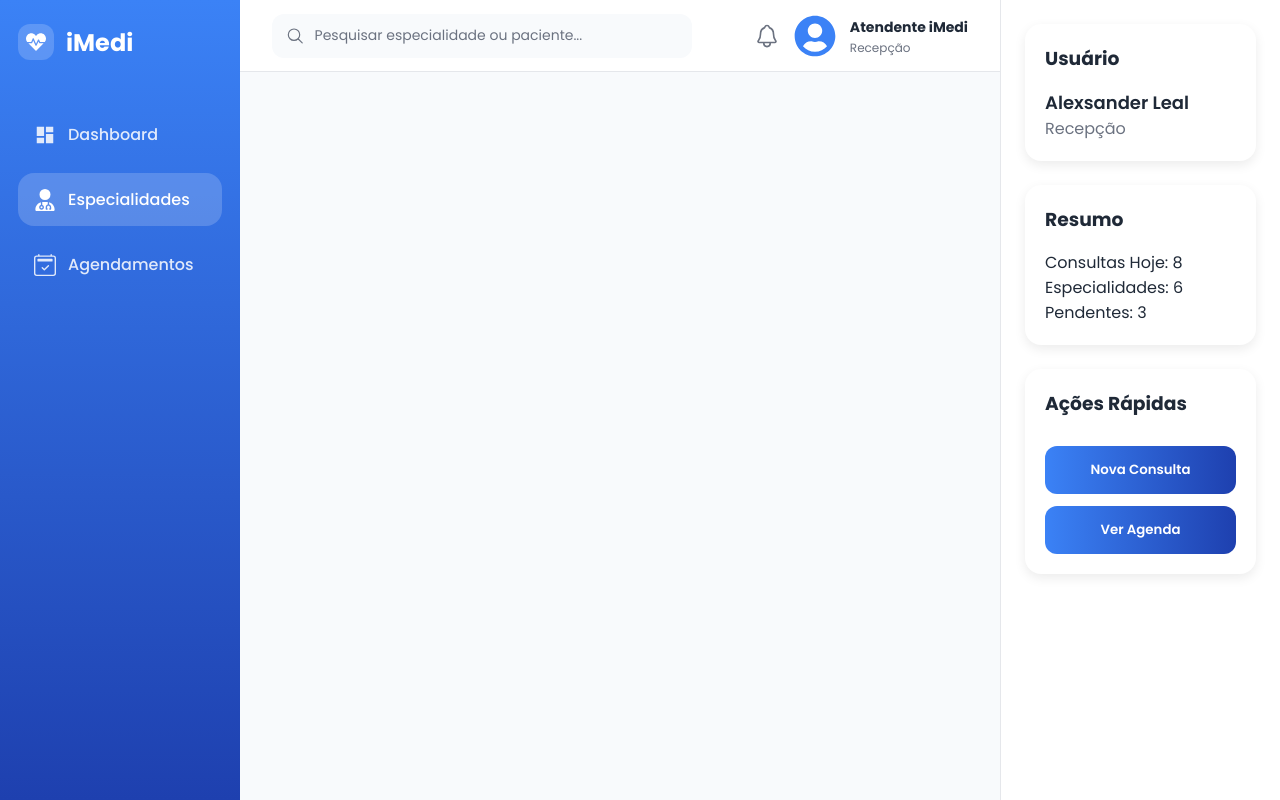
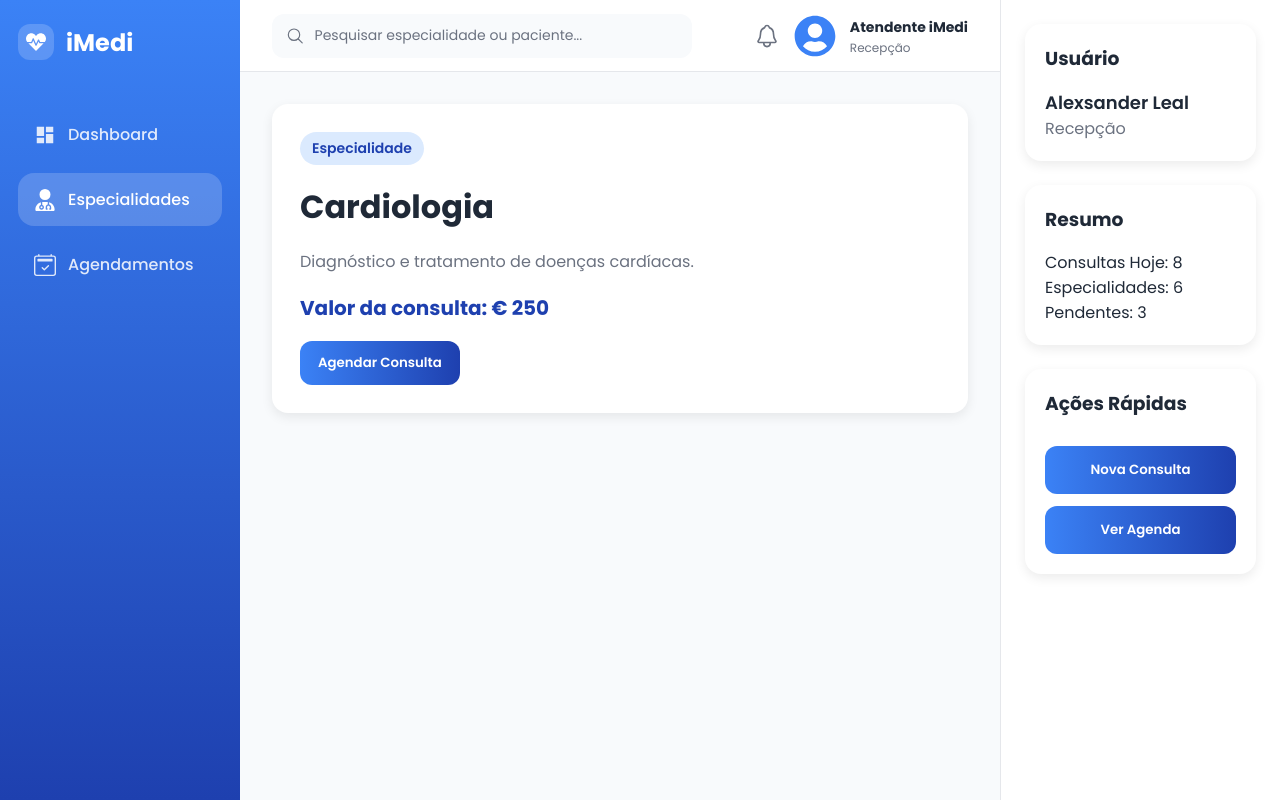
Before and after one commit to Leal86/imedi-react, a React (Vite) app: page /especialidades/1 in a window 1280 px wide. Built offline with nearby package versions, Linux system fonts and the light colour scheme.

Commit message:
Atualiza documentacao do contexto do projeto

```diff
--- a/src/App.jsx
+++ b/src/App.jsx
@@ -4,6 +4,7 @@ import MainLayout from './components/MainLayout/MainLayout'
 
 import Dashboard from './pages/Dashboard/Dashboard'
 import Especialidades from './pages/Especialidades/Especialidades'
+import EspecialidadeDetalhes from './pages/EspecialidadeDetalhes/EspecialidadeDetalhes'
 import Agendamentos from './pages/Agendamentos/Agendamentos'
 
 function App() {
@@ -12,6 +13,7 @@ function App() {
       <Routes>
         <Route path="/" element={<Dashboard />} />
         <Route path="/especialidades" element={<Especialidades />} />
+        <Route path="/especialidades/:id" element={<EspecialidadeDetalhes />} />
         <Route path="/agendamentos" element={<Agendamentos />} />
       </Routes>
     </MainLayout>
--- /dev/null
+++ b/src/pages/EspecialidadeDetalhes/EspecialidadeDetalhes.css
@@ -0,0 +1,76 @@
+.especialidade-detalhes {
+  display: flex;
+  flex-direction: column;
+  gap: 24px;
+}
+
+.especialidade-detalhes__card {
+  max-width: 720px;
+
+  padding: 28px;
+
+  display: flex;
+  flex-direction: column;
+  gap: 18px;
+
+  background-color: var(--color-white);
+
+  border-radius: var(--radius-lg);
+
+  box-shadow: var(--shadow-card);
+}
+
+.especialidade-detalhes__label {
+  width: fit-content;
+
+  padding: 6px 12px;
+
+  border-radius: 999px;
+
+  background-color: #dbeafe;
+
+  color: var(--color-primary-dark);
+
+  font-weight: 600;
+  font-size: 14px;
+}
+
+.especialidade-detalhes__card h1 {
+  font-size: 32px;
+  color: var(--color-text);
+}
+
+.especialidade-detalhes__card p {
+  color: var(--color-text-muted);
+  line-height: 1.6;
+}
+
+.especialidade-detalhes__card strong {
+  font-size: 20px;
+  color: var(--color-primary-dark);
+}
+
+.especialidade-detalhes__card button {
+  width: fit-content;
+
+  padding: 12px 18px;
+
+  border: none;
+  border-radius: var(--radius-md);
+
+  background: linear-gradient(
+    90deg,
+    var(--color-primary),
+    var(--color-primary-dark)
+  );
+
+  color: var(--color-white);
+  font-family: var(--font-main);
+  font-weight: 600;
+
+  cursor: pointer;
+}
+
+.especialidade-detalhes__card button:hover {
+  opacity: 0.92;
+}
--- /dev/null
+++ b/src/pages/EspecialidadeDetalhes/EspecialidadeDetalhes.jsx
@@ -0,0 +1,71 @@
+import './EspecialidadeDetalhes.css'
+
+import { useNavigate, useParams } from 'react-router-dom'
+
+import { especialidades } from '../../data/especialidadesData'
+
+function EspecialidadeDetalhes() {
+  const { id } = useParams()
+
+  const navigate = useNavigate()
+
+  const especialidade = especialidades.find(
+    (item) => item.id === Number(id),
+  )
+
+  if (!especialidade) {
+    return (
+      <section className="especialidade-detalhes">
+        <div className="especialidade-detalhes__card">
+          <h1>Especialidade não encontrada</h1>
+
+          <p>
+            A especialidade solicitada não existe ou foi removida.
+          </p>
+
+          <button onClick={() => navigate('/especialidades')}>
+            Voltar para especialidades
+          </button>
+        </div>
+      </section>
+    )
+  }
+
+  function handleAgendarConsulta() {
+    navigate('/agendamentos', {
+      state: {
+        especialidade: {
+          id: especialidade.id,
+          nome: especialidade.nome,
+          valor: especialidade.valor,
+        },
+      },
+    })
+  }
+
+  return (
+    <section className="especialidade-detalhes">
+      <div className="especialidade-detalhes__card">
+        <span className="especialidade-detalhes__label">
+          Especialidade
+        </span>
+
+        <h1>{especialidade.nome}</h1>
+
+        <p>
+          {especialidade.descricao}
+        </p>
+
+        <strong>
+          Valor da consulta: € {especialidade.valor}
+        </strong>
+
+        <button onClick={handleAgendarConsulta}>
+          Agendar Consulta
+        </button>
+      </div>
+    </section>
+  )
+}
+
+export default EspecialidadeDetalhes
```
Also changed, not shown: 1 other file (tests, documents, lock files or other folders).
